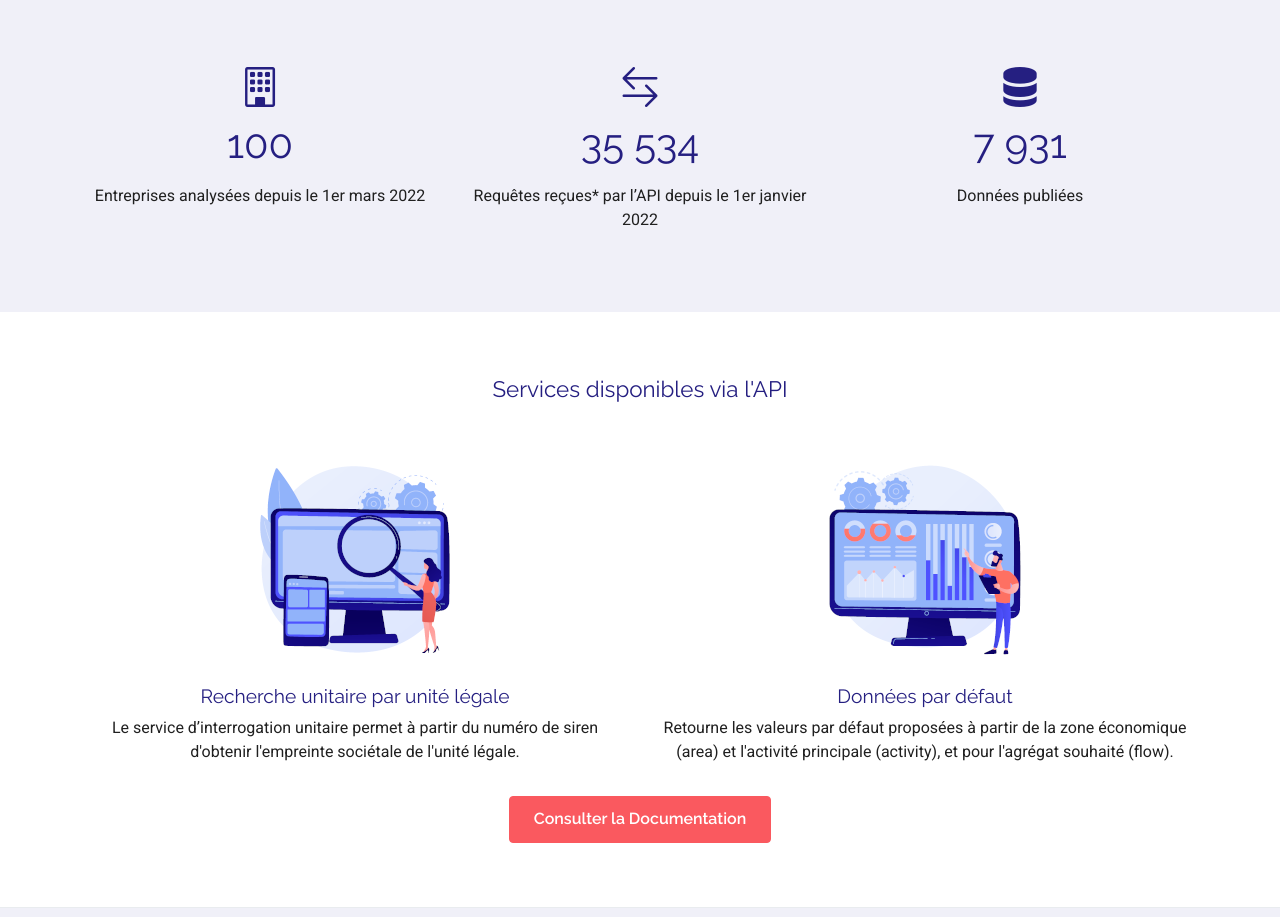
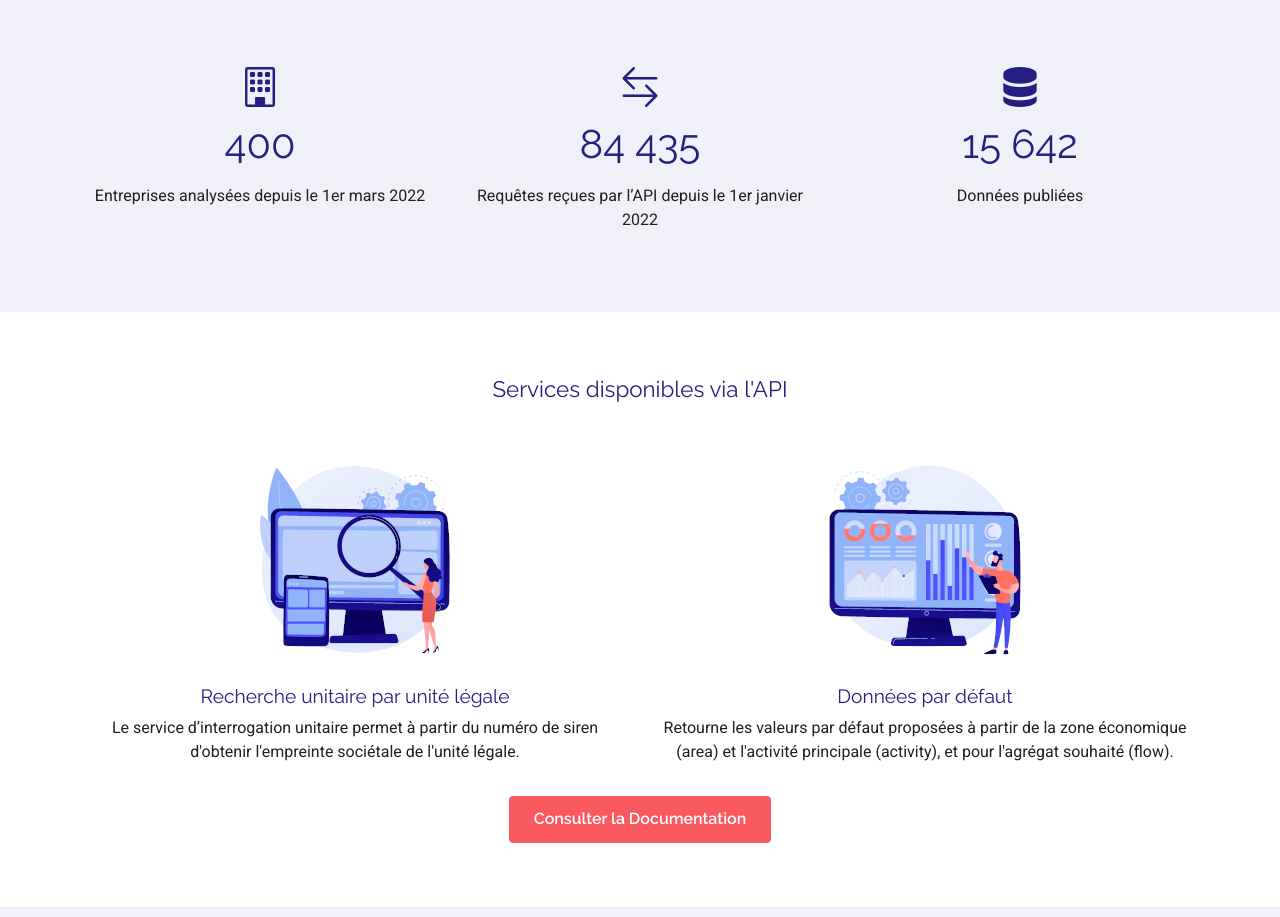
Before and after one commit to La-Societe-Nouvelle/LaSocieteNouvelle-Website, a Next.js app: page /api-lsn in a window 1280 px wide. Shown: the part 820-1737 px from the top of the page. Built offline with nearby package versions, Linux system fonts and the light colour scheme.

Commit message:
update key figures api

```diff
--- a/src/pages/api-lsn.js
+++ b/src/pages/api-lsn.js
@@ -48,7 +48,7 @@ const API = () => {
                 <i className="bi bi-building"></i>
               </p>
               <p className="text-center">
-                <span className="h1">100</span>
+                <span className="h1">400</span>
               </p>
               <p className="text-center">
                 Entreprises analysées depuis le 1er mars 2022
@@ -59,10 +59,10 @@ const API = () => {
                 <i className="bi bi-arrow-left-right"></i>
               </p>
               <p className="text-center">
-                <span className="h1">35 534</span>
+                <span className="h1">84 435</span>
               </p>
               <p className="text-center">
-              Requêtes reçues* par l’API depuis le 1er janvier 2022
+              Requêtes reçues par l’API depuis le 1er janvier 2022
               </p>
             </Col>
             <Col>
@@ -70,7 +70,7 @@ const API = () => {
               <i className="bi bi-server"></i>
               </p>
               <p className="text-center">
-                <span className="h1">7 931</span>
+                <span className="h1">15 642</span>
               </p>
               <p className="text-center">Données publiées</p>
             </Col>
```
